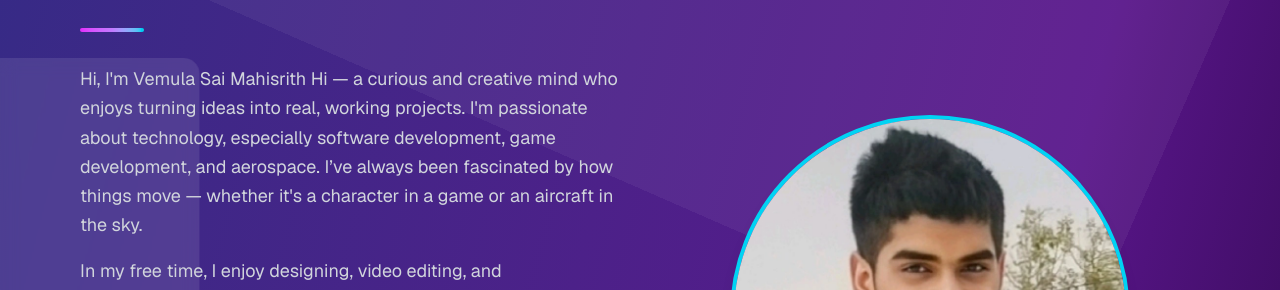
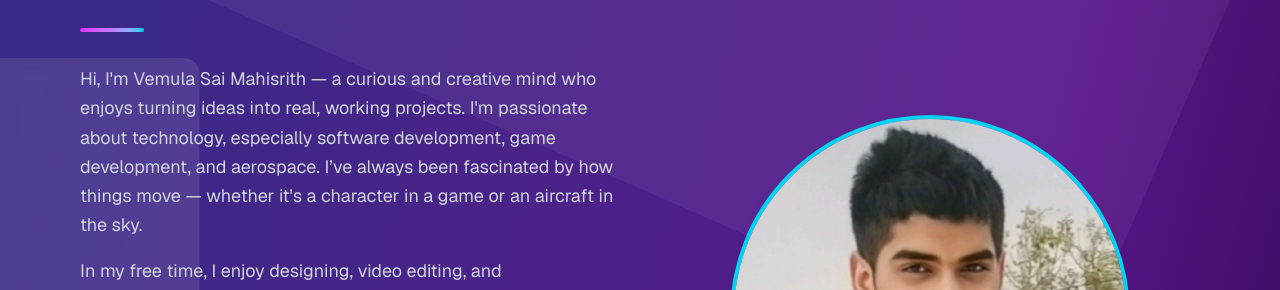
Before and after one commit to MahiV2007/my-portfolio, a Next.js app: page / in a window 1280 px wide. Shown: the part 648-938 px from the top of the page. Built offline with nearby package versions, Linux system fonts and the light colour scheme.

Commit message:
small glitch change

```diff
--- a/src/app/page.tsx
+++ b/src/app/page.tsx
@@ -263,7 +263,7 @@ export default function Home() {
           <h2 className="text-4xl font-bold mb-6 text-cyan-400">About Me</h2>
           <div className="h-1 w-16 mx-auto md:mx-0 mb-8 bg-gradient-to-r from-fuchsia-500 via-purple-400 to-cyan-400 rounded-full"></div>
           <p className="text-gray-300 mb-4 text-lg leading-relaxed">
-            Hi, I'm Vemula Sai Mahisrith Hi — a curious and creative mind who enjoys turning ideas into real, working projects. I'm passionate about technology, especially software development, game development, and aerospace. I’ve always been fascinated by how things move — whether it's a character in a game or an aircraft in the sky.
+            Hi, I'm Vemula Sai Mahisrith — a curious and creative mind who enjoys turning ideas into real, working projects. I'm passionate about technology, especially software development, game development, and aerospace. I’ve always been fascinated by how things move — whether it's a character in a game or an aircraft in the sky.
           </p>
           <p className="text-gray-300 mb-6 text-lg leading-relaxed">
             In my free time, I enjoy designing, video editing, and experimenting with code. I've created projects like a zombie survival game with custom enemy AI and this portfolio website you're looking at — all through self-learning, problem-solving, and a lot of trial and error.
```
